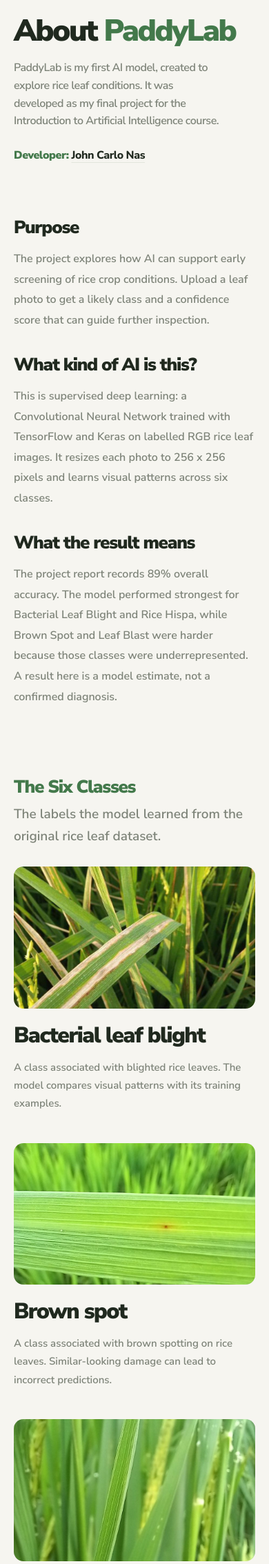
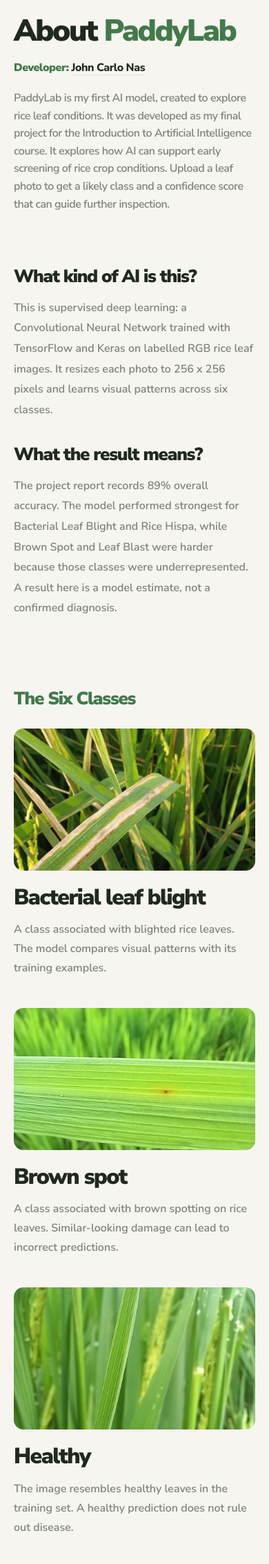
Before and after one commit to johncarlonas/PaddyLab, a Flask app: page /about in a window 390 px wide. Shown: the part 75-2342 px from the top of the page at 69% size. Run offline with Flask 3, Linux system fonts and the light colour scheme; some libraries are stand-ins or nearby versions.

Commit message:
Refine About page copy and typography

```diff
--- a/static/style.css
+++ b/static/style.css
@@ -86,25 +86,23 @@
 .site-footer::before { content: ''; position: absolute; top: 38px; left: 0; right: 0; height: 1px; background: linear-gradient(90deg, transparent, var(--line) 14%, var(--line) 86%, transparent); }
 .footer-brand { display: inline-flex; align-items: center; gap: 8px; font-weight: 600; }
 .footer-brand img { flex: 0 0 auto; }
-.about-intro > p { max-width: none; }
-.about-developer { margin-top: 24px !important; font-size: 19px !important; }
+.page-intro.about-intro > p { max-width: none; margin-top: 18px; font-size: 16px; }
 .about-developer > span { color: var(--green); font-weight: 900; }
 .about-developer a { color: var(--ink); font-weight: 800; text-decoration: underline; text-decoration-color: var(--line); text-underline-offset: 5px; }
 .about-developer a:hover { text-decoration-color: var(--green); }
 .about-details { display: grid; grid-template-columns: 1fr; gap: 56px; padding: 58px 0 86px; }
 .about-detail:last-child { max-width: none; }
 .about-detail h2, .classes-heading h2 { font-size: clamp(26px, 3vw, 38px); font-weight: 900; line-height: 1.1; letter-spacing: -.05em; }
-.about-detail p { max-width: none; color: var(--muted); line-height: 1.85; margin-top: 16px; }
+.about-detail p { max-width: none; color: var(--muted); line-height: 1.85; margin-top: 16px; font-size: 16px; }
 .classes-section { padding-top: 8px; }
 .classes-heading { margin-bottom: 38px; }
 .classes-heading h2 { color: var(--green); }
-.classes-heading p { max-width: none; color: var(--muted); line-height: 1.7; font-size: 19px; margin-top: 10px; }
 .class-list { display: grid; grid-template-columns: repeat(2, minmax(0, 1fr)); gap: 64px 40px; }
 .class-row { display: flex; flex-direction: column; gap: 22px; }
 .class-photo { aspect-ratio: 1.65; border-radius: 18px; overflow: hidden; }
 .class-photo img { width: 100%; height: 100%; object-fit: cover; }
 .class-copy h2 { font-size: clamp(25px, 2.7vw, 35px); font-weight: 900; line-height: 1.08; letter-spacing: -.05em; }
-.class-copy p { width: 100%; color: var(--muted); line-height: 1.75; margin-top: 14px; }
+.class-copy p { width: 100%; color: var(--muted); line-height: 1.75; margin-top: 14px; font-size: 16px; }
 .motion-ready [data-reveal] { opacity: 0; transform: translate3d(0, 24px, 0); filter: blur(3px); transition: opacity .7s, transform .9s cubic-bezier(.22,.61,.36,1), filter .7s; }
 .motion-ready [data-reveal].is-visible { opacity: 1; transform: translate3d(0,0,0); filter: blur(0); }
 @media (max-width: 850px) {
@@ -121,7 +119,6 @@
   .result-empty h3, #result h3 { font-size: 25px; }
   .confidence { flex-wrap: wrap; gap: 7px; }
   .score { grid-template-columns: 115px 1fr 40px; font-size: 10px; }
-  .about-developer { font-size: 17px !important; }
   .class-list { gap: 48px 28px; }
   .class-photo { border-radius: 16px; }
 }
@@ -154,14 +151,12 @@
   .site-footer { padding-top: 54px; }
   .site-footer::before { top: 30px; }
   .about-details { gap: 36px; padding: 40px 0 60px; }
-  .about-developer { font-size: 16px !important; }
   .classes-section { padding-top: 42px; }
   .classes-heading { margin-bottom: 28px; }
-  .classes-heading p { margin-top: 8px; }
   .class-list { grid-template-columns: 1fr; gap: 44px; }
   .class-photo { aspect-ratio: 1.7; border-radius: 14px; }
   .class-copy h2 { font-size: 32px; }
-  .class-copy p { font-size: 15px; margin-top: 15px; }
+  .class-copy p { margin-top: 15px; }
   .score { grid-template-columns: 135px 1fr 44px; font-size: 11px; }
 }
 @media (prefers-reduced-motion: reduce) {
--- a/templates/classes.html
+++ b/templates/classes.html
@@ -3,21 +3,17 @@
 {% block content %}
   <section class="page-intro about-intro" data-reveal>
     <h1>About <span>PaddyLab</span></h1>
-    <p>PaddyLab is my first AI model, created to explore rice leaf conditions. It was developed as my final project for the Introduction to Artificial Intelligence course.</p>
     <p class="about-developer"><span>Developer:</span> <a href="https://johncarlonas.pages.dev" target="_blank" rel="noreferrer">John Carlo Nas</a></p>
+    <p class="about-description">PaddyLab is my first AI model, created to explore rice leaf conditions. It was developed as my final project for the Introduction to Artificial Intelligence course. It explores how AI can support early screening of rice crop conditions. Upload a leaf photo to get a likely class and a confidence score that can guide further inspection.</p>
   </section>
 
   <section class="about-details" data-reveal>
-    <article class="about-detail">
-      <h2>Purpose</h2>
-      <p>The project explores how AI can support early screening of rice crop conditions. Upload a leaf photo to get a likely class and a confidence score that can guide further inspection.</p>
-    </article>
     <article class="about-detail">
       <h2>What kind of AI is this?</h2>
       <p>This is supervised deep learning: a Convolutional Neural Network trained with TensorFlow and Keras on labelled RGB rice leaf images. It resizes each photo to 256 x 256 pixels and learns visual patterns across six classes.</p>
     </article>
     <article class="about-detail">
-      <h2>What the result means</h2>
+      <h2>What the result means?</h2>
       <p>The project report records 89% overall accuracy. The model performed strongest for Bacterial Leaf Blight and Rice Hispa, while Brown Spot and Leaf Blast were harder because those classes were underrepresented. A result here is a model estimate, not a confirmed diagnosis.</p>
     </article>
   </section>
@@ -25,7 +21,6 @@
   <section class="classes-section" data-reveal>
     <div class="classes-heading">
       <h2>The Six Classes</h2>
-      <p>The labels the model learned from the original rice leaf dataset.</p>
     </div>
   <div class="class-list">
     {% for key, label, description in guide %}
```
Also changed, not shown: tests/browser.cjs (+5 -2 lines).
